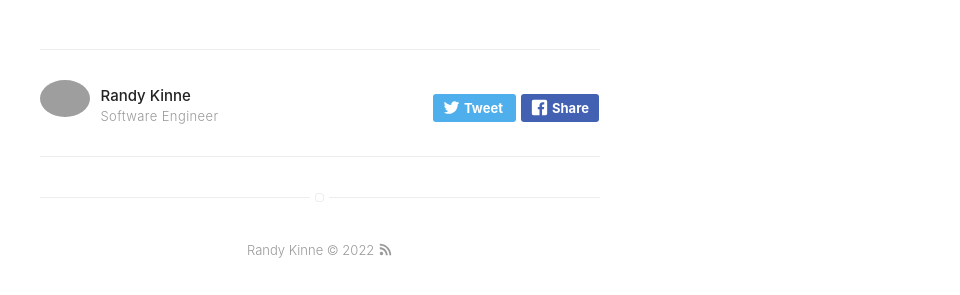
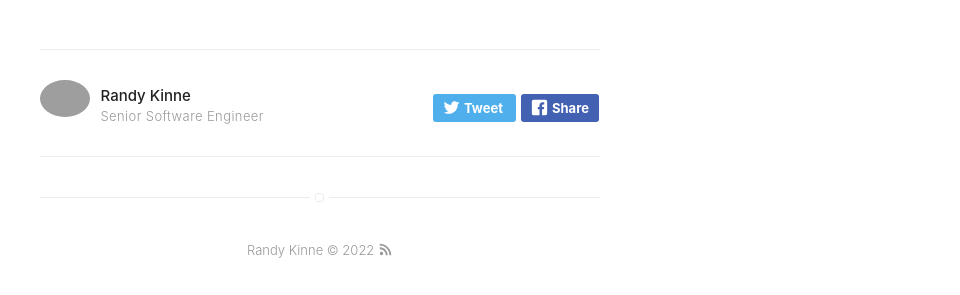
Before and after one commit to randykinne/randykinne.dev, a Jekyll site: the page built from _posts/2018-12-10-twitter-subreddit-bot.markdown, in a window 1280 px wide. Shown: the part 1019-1314 px from the top of the page, without its empty margins (320-1280 px from the left). Built offline with Jekyll 4.4.1, drawn with Linux system fonts in a browser that asks for light colours.

Commit message:
Update config

```diff
--- a/_config.yml
+++ b/_config.yml
@@ -52,7 +52,7 @@ email: me@randykinne.dev
 authors:
     randykinne:
         name: Randy Kinne
-        bio: Software Engineer
+        bio: Senior Software Engineer
         external-image: false
         picture: assets/images/profile-color.png
         twitter: randykinne_
```
